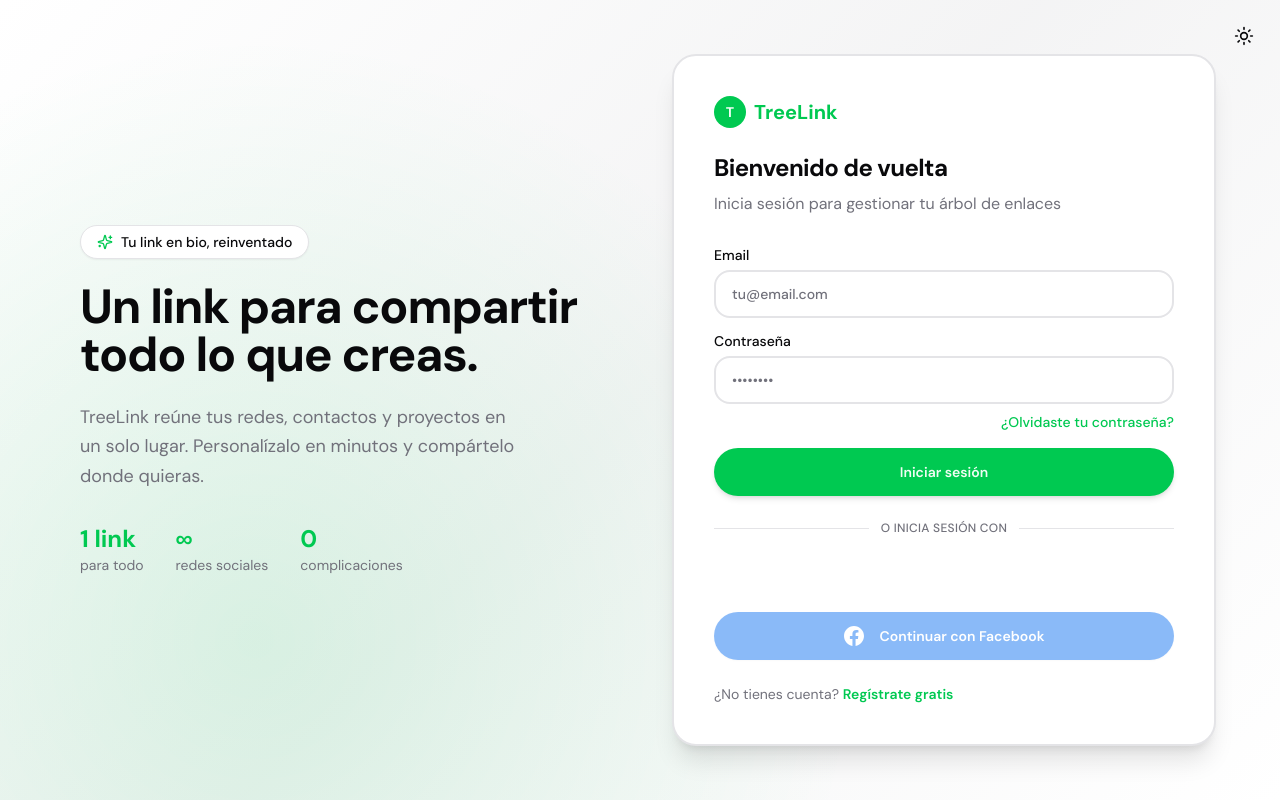
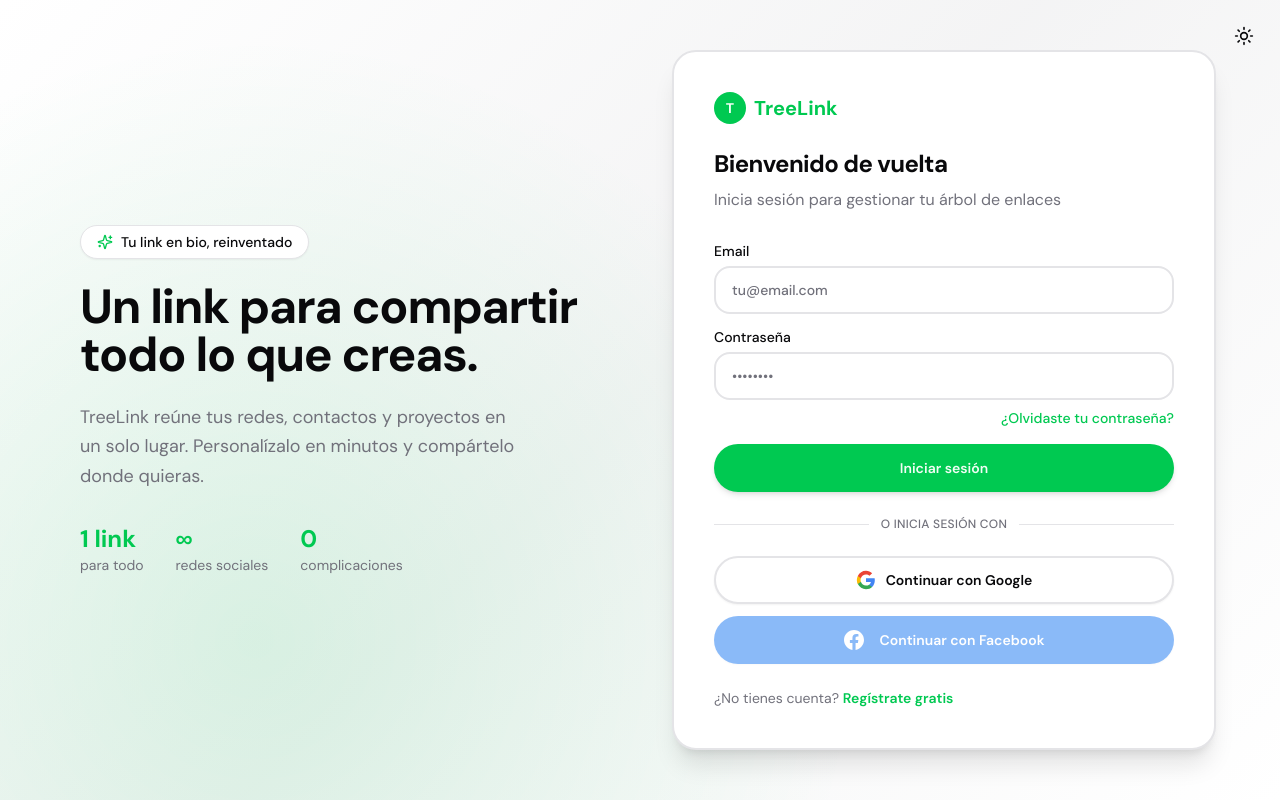
Before and after one commit to JuanDa14/treelink-frontend, a React (Vite) app: page /auth/login in a window 1280 px wide. Built offline with nearby package versions, Linux system fonts and the light colour scheme.

Commit message:
fix: google full width, preview centrado y acceso directo a mi página
Botón Google ocupa todo el ancho, enlaces públicos centrados en el mockup del teléfono, y atajos en navbar y home para abrir el TreeLink sin pasar por vista previa.

```diff
--- a/src/components/GoogleLoginButton.jsx
+++ b/src/components/GoogleLoginButton.jsx
@@ -1,15 +1,41 @@
 import { useEffect, useRef, useState } from 'react';
 import { GoogleLogin } from '@react-oauth/google';
 
+const LABELS = {
+	signin: 'Continuar con Google',
+	signup: 'Registrarse con Google',
+};
+
+const GoogleIcon = () => (
+	<svg className='h-5 w-5 shrink-0' viewBox='0 0 24 24' aria-hidden>
+		<path
+			fill='#4285F4'
+			d='M22.56 12.25c0-.78-.07-1.53-.2-2.25H12v4.26h5.92c-.26 1.37-1.04 2.53-2.21 3.31v2.77h3.57c2.08-1.92 3.28-4.74 3.28-8.09z'
+		/>
+		<path
+			fill='#34A853'
+			d='M12 23c2.97 0 5.46-.98 7.28-2.66l-3.57-2.77c-.98.66-2.23 1.06-3.71 1.06-2.86 0-5.29-1.93-6.16-4.53H2.18v2.84C3.99 20.53 7.7 23 12 23z'
+		/>
+		<path
+			fill='#FBBC05'
+			d='M5.84 14.09c-.22-.66-.35-1.36-.35-2.09s.13-1.43.35-2.09V7.07H2.18C1.43 8.55 1 10.22 1 12s.43 3.45 1.18 4.93l2.85-2.22.81-.62z'
+		/>
+		<path
+			fill='#EA4335'
+			d='M12 5.38c1.62 0 3.06.56 4.21 1.64l3.15-3.15C17.45 2.09 14.97 1 12 1 7.7 1 3.99 3.47 2.18 7.07l3.66 2.84c.87-2.6 3.3-4.53 6.16-4.53z'
+		/>
+	</svg>
+);
+
 export const GoogleLoginButton = ({ onSuccess, onError, mode = 'signin' }) => {
 	const containerRef = useRef(null);
-	const [width, setWidth] = useState(320);
+	const [width, setWidth] = useState(0);
 
 	useEffect(() => {
 		const node = containerRef.current;
 		if (!node) return undefined;
 
-		const updateWidth = () => setWidth(node.offsetWidth || 320);
+		const updateWidth = () => setWidth(node.offsetWidth);
 		updateWidth();
 
 		const observer = new ResizeObserver(updateWidth);
@@ -18,7 +44,17 @@
 	}, []);
 
 	return (
-		<div ref={containerRef} className='google-login-btn w-full'>
+		<div ref={containerRef} className='relative h-12 w-full'>
+			<div
+				className='flex h-12 w-full items-center justify-center gap-2.5 rounded-full border-2 border-border bg-background text-sm font-semibold shadow-sm'
+				aria-hidden
+			>
+				<GoogleIcon />
+				<span>{LABELS[mode] || LABELS.signin}</span>
+			</div>
+
+			{width > 0 && (
+				<div className='absolute inset-0 overflow-hidden opacity-[0.01]'>
 					<GoogleLogin
 						onSuccess={onSuccess}
 						onError={onError}
@@ -31,5 +67,7 @@
 						locale='es'
 					/>
 				</div>
+			)}
+		</div>
 	);
 };
--- a/src/components/ItemLink.jsx
+++ b/src/components/ItemLink.jsx
@@ -80,10 +80,16 @@
 			whileHover={{ scale: 1.02 }}
 			whileTap={{ scale: 0.98 }}
 			onClick={openLink}
-			className={cn('link-pill w-full', featured === true && 'link-pill-featured')}
+			className={cn('link-pill link-pill-public w-full', featured === true && 'link-pill-featured')}
 		>
-			<LinkThumbnail imageURL={imageURL} icon={icon} name={name} className='h-8 w-8' iconClassName='h-4 w-4' />
-			<span className='flex flex-col items-center min-w-0 text-center'>
+			<LinkThumbnail
+				imageURL={imageURL}
+				icon={icon}
+				name={name}
+				className='link-pill-public-icon h-8 w-8'
+				iconClassName='h-4 w-4'
+			/>
+			<span className='link-pill-public-text flex flex-col items-center min-w-0 text-center'>
 				<span className='flex items-center gap-1.5 font-semibold capitalize truncate w-full justify-center'>
 					{name}
 					{featured === true && <Star className='h-3.5 w-3.5 fill-primary text-primary shrink-0' />}
--- a/src/components/ui/Navbar.jsx
+++ b/src/components/ui/Navbar.jsx
@@ -1,6 +1,6 @@
 import { useDispatch, useSelector } from 'react-redux';
 import { Link, NavLink } from 'react-router-dom';
-import { Menu, LogOut, User, Home, Plus, Eye } from 'lucide-react';
+import { Menu, LogOut, User, Home, Plus, Eye, ExternalLink } from 'lucide-react';
 import { logoutUser } from '../../redux';
 import { openProfile, changeStateMenuMobile } from '../../redux/slices/uiSlice';
 import { ModalProfile } from '../modal';
@@ -16,6 +16,7 @@
 	DropdownMenuTrigger,
 } from './dropdown-menu';
 import { cn } from '@/lib/utils';
+import { buildPublicUrl } from '../../utils';
 
 const navLinks = [
 	{ to: '/', label: 'Enlaces', icon: Home },
@@ -25,7 +26,8 @@
 export const Navbar = () => {
 	const dispatch = useDispatch();
 	const { menuMobile } = useSelector((state) => state.ui);
-	const { name, email, imageURL } = useSelector((state) => state.auth.user);
+	const { name, email, imageURL, username } = useSelector((state) => state.auth.user);
+	const publicUrl = buildPublicUrl(username);
 
 	return (
 		<nav className='sticky top-0 z-40 border-b border-border/60 bg-background/90 backdrop-blur-lg'>
@@ -53,9 +55,24 @@
 							{label}
 						</NavLink>
 					))}
+					<a
+						href={publicUrl}
+						target='_blank'
+						rel='noopener noreferrer'
+						className='flex items-center gap-1.5 rounded-full px-4 py-2 text-sm font-medium text-muted-foreground transition-all hover:text-foreground'
+					>
+						<ExternalLink className='h-4 w-4' />
+						Mi página
+					</a>
 				</div>
 
 				<div className='flex items-center gap-2'>
+					<Button asChild size='sm' variant='outline' className='hidden lg:inline-flex'>
+						<a href={publicUrl} target='_blank' rel='noopener noreferrer'>
+							<ExternalLink className='h-4 w-4' />
+							Mi página
+						</a>
+					</Button>
 					<Button asChild size='sm' className='hidden sm:inline-flex'>
 						<Link to='/new-link'>
 							<Plus className='h-4 w-4' />
@@ -78,6 +95,12 @@
 								<p className='text-xs text-muted-foreground font-normal truncate'>{email}</p>
 							</DropdownMenuLabel>
 							<DropdownMenuSeparator />
+							<DropdownMenuItem asChild className='rounded-xl'>
+								<a href={publicUrl} target='_blank' rel='noopener noreferrer'>
+									<ExternalLink className='mr-2 h-4 w-4' />
+									Abrir mi página
+								</a>
+							</DropdownMenuItem>
 							<DropdownMenuItem onClick={() => dispatch(openProfile())} className='rounded-xl'>
 								<User className='mr-2 h-4 w-4' />
 								Configuración
@@ -118,6 +141,16 @@
 							{label}
 						</NavLink>
 					))}
+					<a
+						href={publicUrl}
+						target='_blank'
+						rel='noopener noreferrer'
+						onClick={() => dispatch(changeStateMenuMobile())}
+						className='flex items-center gap-2 rounded-2xl px-4 py-3 text-sm font-medium text-primary'
+					>
+						<ExternalLink className='h-4 w-4' />
+						Abrir mi página
+					</a>
 					<NavLink
 						to='/new-link'
 						onClick={() => dispatch(changeStateMenuMobile())}
--- a/src/pages/HomePage.jsx
+++ b/src/pages/HomePage.jsx
@@ -1,14 +1,17 @@
 import { motion } from 'framer-motion';
 import { Link } from 'react-router-dom';
-import { GripVertical, Plus, Star } from 'lucide-react';
+import { ExternalLink, GripVertical, Plus, Star } from 'lucide-react';
 import { useSelector } from 'react-redux';
 
 import { LinkList, ModalAlerta, ModalForm } from '../components';
 import { Layout } from '../layouts';
 import { Button } from '@/components/ui/button';
+import { buildPublicUrl } from '../utils';
 
 export const HomePage = () => {
 	const { links } = useSelector((state) => state.link);
+	const { username } = useSelector((state) => state.auth.user);
+	const publicUrl = buildPublicUrl(username);
 	const featuredCount = links.filter((link) => link.featured).length;
 	const hiddenCount = links.filter((link) => link.isActive === false).length;
 
@@ -55,12 +58,19 @@
 					initial={{ opacity: 0, y: 8 }}
 					animate={{ opacity: 1, y: 0 }}
 					transition={{ delay: 0.1 }}
+					className='grid gap-3 mb-6 sm:grid-cols-2'
 				>
-					<Button asChild className='w-full mb-6 h-12' size='lg'>
+					<Button asChild className='w-full h-12' size='lg'>
 						<Link to='/new-link'>
 							<Plus className='mr-2 h-5 w-5' />
 							Añadir nuevo link
 						</Link>
+					</Button>
+					<Button asChild variant='outline' className='w-full h-12' size='lg'>
+						<a href={publicUrl} target='_blank' rel='noopener noreferrer'>
+							<ExternalLink className='mr-2 h-5 w-5' />
+							Abrir mi página
+						</a>
 					</Button>
 				</motion.div>
 
--- a/src/pages/PreviewPage.jsx
+++ b/src/pages/PreviewPage.jsx
@@ -22,12 +22,12 @@
 					<p className='text-muted-foreground mt-1'>Así verán tu página los visitantes</p>
 				</motion.div>
 
-				<div className='grid lg:grid-cols-2 gap-10 lg:gap-12 items-start'>
-					<div className='flex justify-center w-full'>
+				<div className='grid items-start gap-10 lg:grid-cols-2 lg:gap-12'>
+					<div className='flex w-full justify-center'>
 						<div className='phone-mockup'>
 							<div className='phone-mockup-notch' />
-							<div className='tree-page-bg tree-page-bg--contained min-h-[520px] rounded-b-[2rem] px-5 py-8'>
-								<div className='relative z-10 mx-auto w-full max-w-[280px]'>
+							<div className='tree-page-bg tree-page-bg--contained phone-mockup-screen'>
+								<div className='w-full'>
 									<TreeProfileHeader
 										imageURL={imageURL}
 										username={username}
@@ -40,7 +40,7 @@
 						</div>
 					</div>
 
-					<div className='space-y-6 w-full'>
+					<div className='w-full space-y-6'>
 						<ShareTreeLinkPanel publicUrl={publicUrl} username={username} />
 						<div className='rounded-2xl border-2 border-dashed border-border bg-secondary p-6 text-center'>
 							<p className='text-sm text-muted-foreground'>
--- a/src/styles/globals.css
+++ b/src/styles/globals.css
@@ -163,6 +163,18 @@
 		font-size: 1rem;
 	}
 
+	.link-pill-public {
+		@apply relative justify-center px-12;
+	}
+
+	.link-pill-public-icon {
+		@apply absolute left-4 top-1/2 -translate-y-1/2 shrink-0;
+	}
+
+	.link-pill-public-text {
+		@apply w-full;
+	}
+
 	.link-pill-dashboard {
 		@apply flex items-center gap-3 h-[4.5rem] px-4 rounded-2xl border-2 border-border bg-card shadow-sm transition-all duration-200;
 	}
@@ -207,16 +219,8 @@
 		height: 180px;
 	}
 
-	.google-login-btn {
-		@apply flex w-full justify-center;
-	}
-
-	.google-login-btn > div {
-		width: 100% !important;
-	}
-
-	.google-login-btn iframe {
-		margin: 0 auto;
+	.phone-mockup-screen {
+		@apply relative z-10 flex min-h-[520px] w-full flex-col items-center rounded-b-[2rem] px-4 py-8;
 	}
 
 	.badge-primary {
```
Lines whose indentation alone changed are shown as unchanged.
